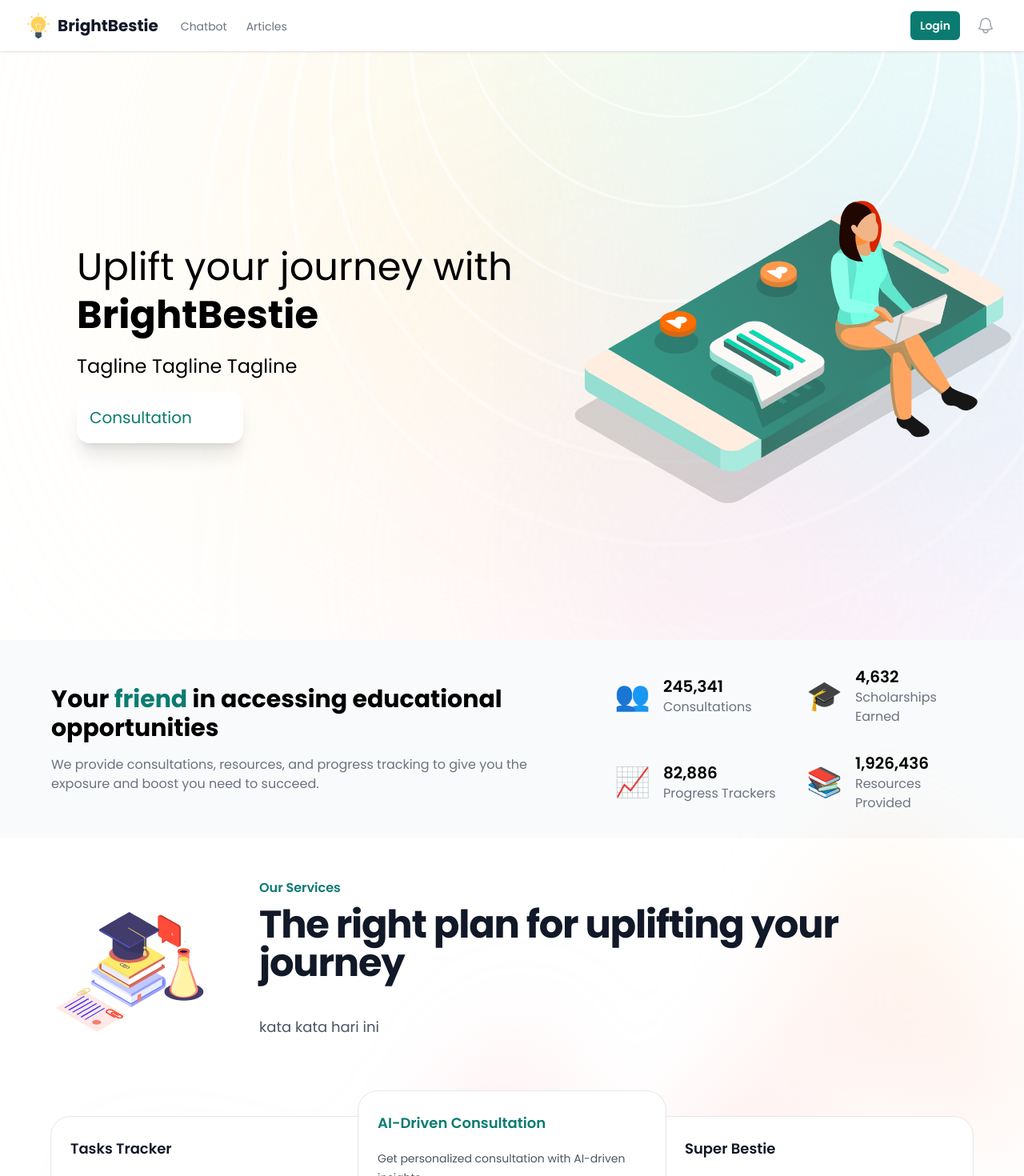
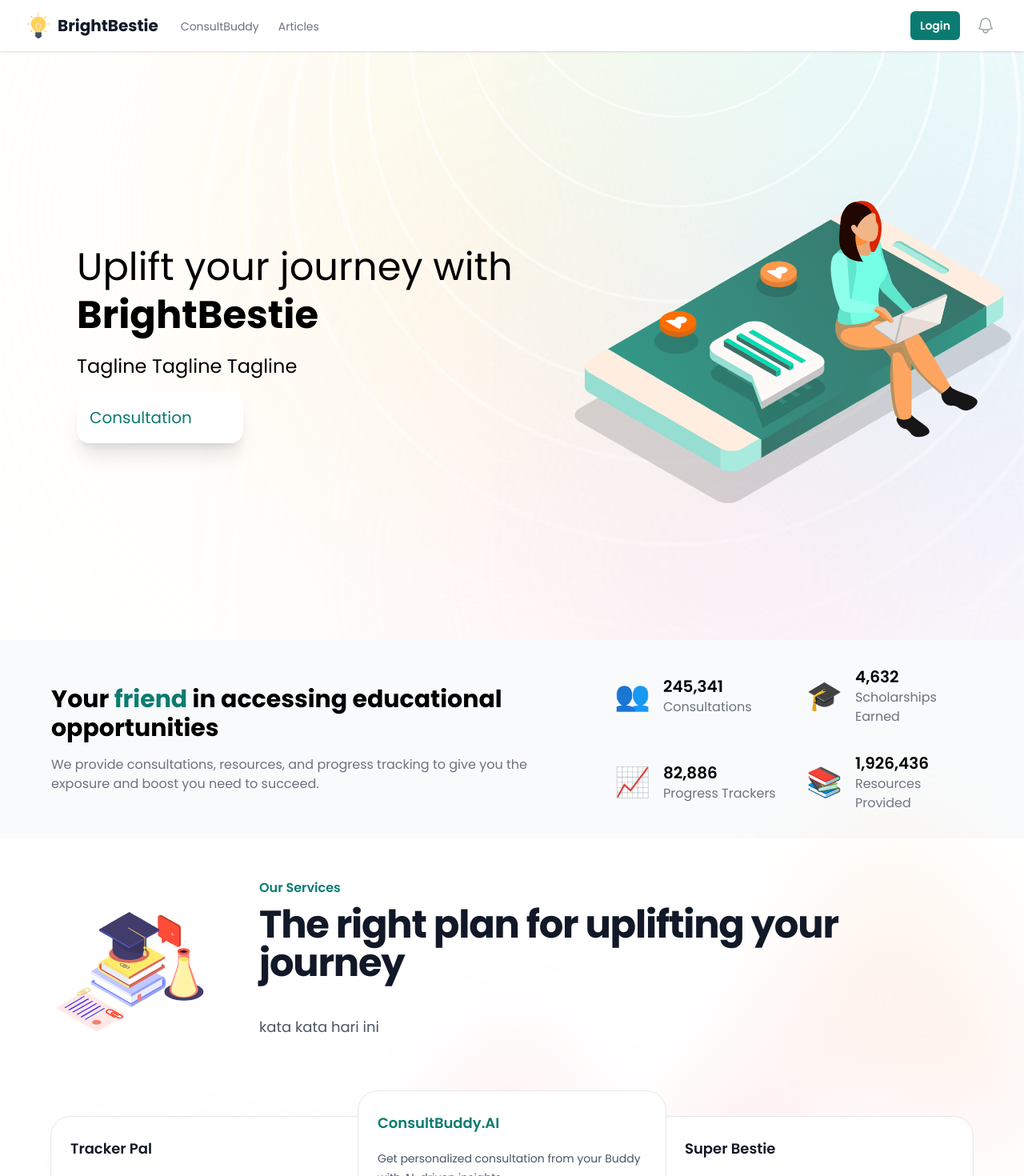
Before and after one commit to dclairvoyance/GarudaHacks5, a React (Vite) app in the folder frontend/: page / in a window 1280 px wide. Shown: the top 1470 px of the page at 80% size. Built offline with nearby package versions, Linux system fonts and the light colour scheme.

Commit message:
feat: change name

```diff
--- a/frontend/src/components/Navbar.tsx
+++ b/frontend/src/components/Navbar.tsx
@@ -89,7 +89,7 @@ export default function Navbar({ hidden = false }) {
                   href="/consultation"
                   className={getLinkClass("/consultation")}
                 >
-                  Chatbot
+                  ConsultBuddy
                 </a>
               )}
 
@@ -181,7 +181,7 @@ export default function Navbar({ hidden = false }) {
                 : "block border-l-4 border-transparent py-2 pl-3 pr-4 text-base font-medium text-gray-500 hover:border-gray-300 hover:bg-gray-50 hover:text-gray-700 sm:pl-5 sm:pr-6"
             }
           >
-            Chatbot
+            ConsultBuddy
           </Disclosure.Button>
           {isLogin ? (
             <Disclosure.Button
@@ -205,7 +205,7 @@ export default function Navbar({ hidden = false }) {
                   : "block border-l-4 border-transparent py-2 pl-3 pr-4 text-base font-medium text-gray-500 hover:border-gray-300 hover:bg-gray-50 hover:text-gray-700 sm:pl-5 sm:pr-6"
               }
             >
-              Chatbot
+              ConsultBuddy
             </Disclosure.Button>
           )}
           <Disclosure.Button
--- a/frontend/src/components/Services.tsx
+++ b/frontend/src/components/Services.tsx
@@ -5,7 +5,7 @@ import { CheckIcon } from "@heroicons/react/20/solid";
 
 const services = [
   {
-    name: "Tasks Tracker",
+    name: "Tracker Pal",
     id: "task-tracker",
     href: "#",
     description: "Essential tools for task management and productivity.",
@@ -18,10 +18,10 @@ const services = [
     mostPopular: false,
   },
   {
-    name: "AI-Driven Consultation",
+    name: "ConsultBuddy.AI",
     id: "consultation",
     href: "#",
-    description: "Get personalized consultation with AI-driven insights.",
+    description: "Get personalized consultation from your Buddy with AI-driven insights.",
     features: [
       "University recommendations",
       "Scholarship information",
--- a/frontend/src/pages/Chatbot.tsx
+++ b/frontend/src/pages/Chatbot.tsx
@@ -260,7 +260,7 @@ const ChatBot: React.FC = () => {
             <Lottie animationData={chatbotAnimation} loop={true} />
           </div>
           <div className="ml-4">
-            <div className="font-bold">Your BrightBestie</div>
+            <div className="font-bold">Your ConsultBuddy.AI</div>
             <div className="text-sm text-gray-500">🟢 Online</div>
           </div>
         </div>
--- a/frontend/src/pages/Tracker.tsx
+++ b/frontend/src/pages/Tracker.tsx
@@ -159,7 +159,7 @@ const TrackerComponent: React.FC = () => {
               className="text-3xl font-extrabold text-center mb-6"
               style={{ color: "#0b7b71" }}
             >
-              Monthly Tracker
+              Tracker Pal
             </h1>
             <div className="relative h-full overflow-y-auto bg-white p-4 rounded-lg shadow-md scrollbar-thin scrollbar-thumb-rounded-lg scrollbar-thumb-[#f8e4ad] scrollbar-track-gray-50">
               <div className="bg-white p-6">
```
